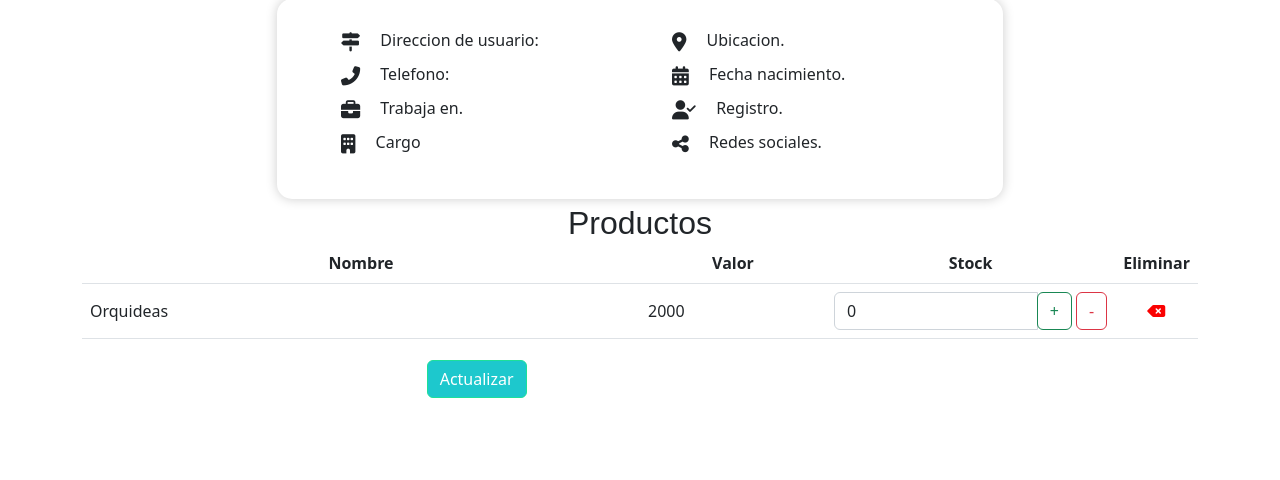
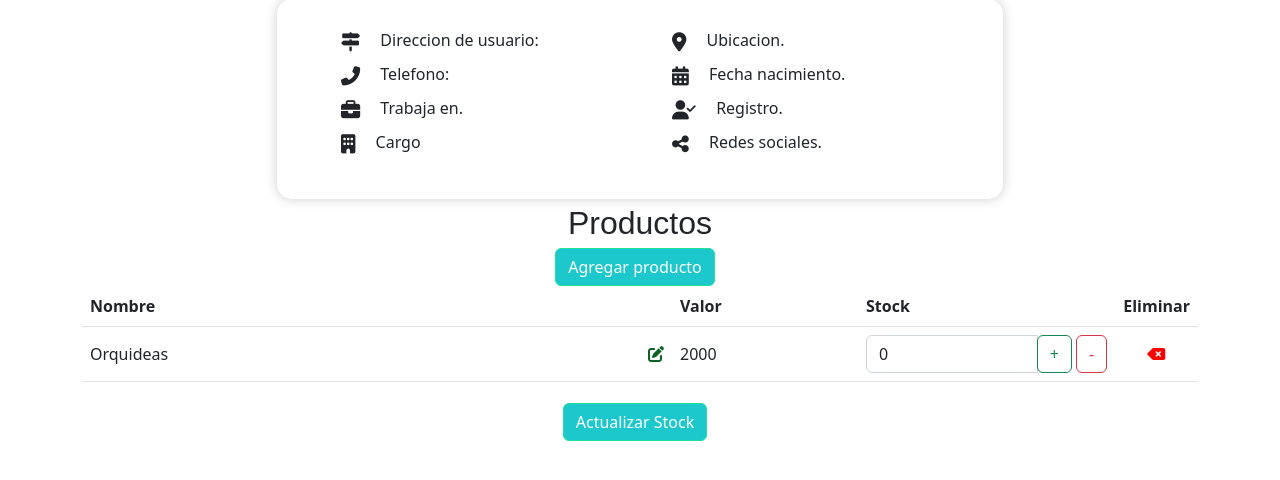
Before and after one commit to VictordotCC/ProyectoWeb, a Flask app: page /administrador in a window 1280 px wide. Shown: the part 282-762 px from the top of the page. Run offline with Flask 2, Linux system fonts and the light colour scheme; some libraries are stand-ins or nearby versions.

```diff
--- a/app.py
+++ b/app.py
@@ -40,7 +40,8 @@ def login():
     password = request.form['password']
     user = Usuario.query.filter_by(correo=user).first()
     if user is not None and user.password == password:
-        return render_template('index.html', status=202)
+        return render_template('index.html',
+        status=202, username=user.primer_nombre, userid = user.id_usuario)
     else:
         return render_template('registrado.html', status=400)
 
@@ -102,6 +103,10 @@ def registro():
         return render_template('registrado.html', status=201)
     return render_template('registrado.html', status=501)
 
+@app.route('/logout')
+def logout():
+    return render_template('index.html', status=200)
+
 @app.route('/administrador')
 def admin():
     return render_template('administrador.html')
@@ -113,6 +118,16 @@ def usuario():
 @app.route('/registrar', methods=['GET'])
 def reg():
     return redirect(url_for('index'))
+
+@app.route('/perfil/<id>')
+def perfil(id):
+    user = Usuario.query.get(id)
+    tipo = user.tipo
+    if tipo == 'Cliente':
+        return render_template('usuario.html', user=user)
+    elif tipo == 'Admin':
+        return render_template('administrador.html', user=user)
+
 
 
 #METODOS DEL PROFESOR
--- a/templates/administrador.html
+++ b/templates/administrador.html
@@ -9,7 +9,7 @@
         <!--Bootstrap-->
         <link href="https://cdn.jsdelivr.net/npm/bootstrap@5.2.0-beta1/dist/css/bootstrap.min.css" rel="stylesheet" integrity="sha384-0evHe/X+R7YkIZDRvuzKMRqM+OrBnVFBL6DOitfPri4tjfHxaWutUpFmBp4vmVor" crossorigin="anonymous">
         <!--Custom Stylesheet-->
-        <link href="static/styles/styles.css" rel="stylesheet"/>
+        <link type="text/css" href="{{ url_for('static', filename='styles/styles.css') }}" rel="stylesheet"/>
 
 
         <script src="https://kit.fontawesome.com/0c3992d49e.js" crossorigin="anonymous"></script>
@@ -19,7 +19,7 @@
         <header class="fixed-top d-block-flex">
             <nav class="navbar navbar-dark navbar-expand-lg navbar-light bg-jardin">
                 <div class="container-fluid">
-                  <a class="navbar-brand col-10" style="color:aliceblue" href="/">Jardiner&iacute;a Huerto+</a>
+                  <a class="navbar-brand col-2" style="color:aliceblue" href="/">Jardiner&iacute;a Huerto+</a>
                   <div class="collapse navbar-collapse" id="navbarSupportedContent">
                     <div class="d-flex">
                         <!--Informacion o icono de perfil-->
@@ -51,12 +51,23 @@
 
                     </div>
                 </div>
+            </section>
+                <!-- Sección Productos-->
+                <section>
                     <div class="container">
                         <h2 class="text-center" style="padding-top: 5px;">Productos</h2>
+                        <div class="row">
+                            <div class="text-center col-md-12">
+                                <button class="btn btn-success" type="button" data-toggle="modal" data-target="#modal-agregar-producto">
+                                    Agregar producto
+                                </button>
+                            </div>
+                        </div>
                         <table class="table align-middle" id="lista-compra">
-                            <thead class="text-center">
+                            <thead>
                                 <tr>
                                     <th scope="col">Nombre</th>
+                                    <th scope="col"></th>
                                     <th scope="col">Valor</th>
                                     <th scope="col">Stock</th>
                                     <th scope="col">Eliminar</th>
@@ -64,6 +75,7 @@
                             </thead>
                             <tbody id="Orquidias">
                                 <td class="col-6">Orquideas</td>
+                                <td style="color:rgb(12, 97, 36)"><i class="fa-solid fa-edit clickable" id="editar"></i></td>
                                 <td class="col-2">2000</td>
                                 <td class="input-group"><input id="counter-label" type="number" class="form-control" value="0">
                                     <div class="input-group-append">
@@ -75,11 +87,10 @@
                             </tbody>
                         </table>
                     </div>
-                    <div class="col-md-4 mb-2">
-                        <a href="/" class="btn btn-success">Actualizar</a>
+                    <div class="text-center col-md-12 mb-2">
+                        <a href="#" class="btn btn-success">Actualizar Stock</a>
                     </div>
-
-            </section>
+                </section>
         </main>
 
 
@@ -88,6 +99,6 @@
         <!--Jquery-->
         <script src="https://code.jquery.com/jquery-3.6.0.min.js" integrity="sha256-/xUj+3OJU5yExlq6GSYGSHk7tPXikynS7ogEvDej/m4=" crossorigin="anonymous"></script>
         <!--Custom Scripts-->
-        <script src="static/scripts/script3.js"></script>
+        <script src="{{ url_for('static', filename='scripts/script3.js') }}"></script>
     </body>
 </html>
```
Also changed, not shown: static/styles/styles.css (+0 -14 lines), templates/index.html (+7 -5 lines).
